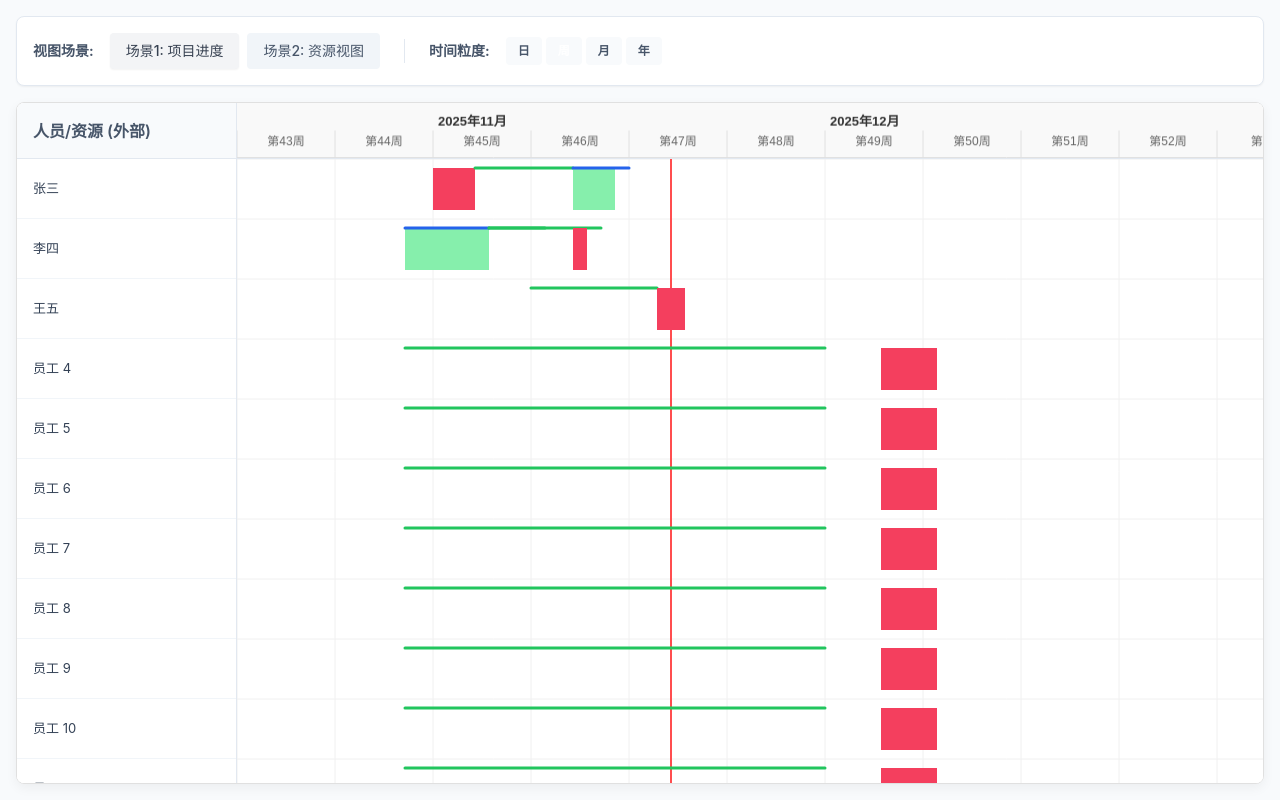
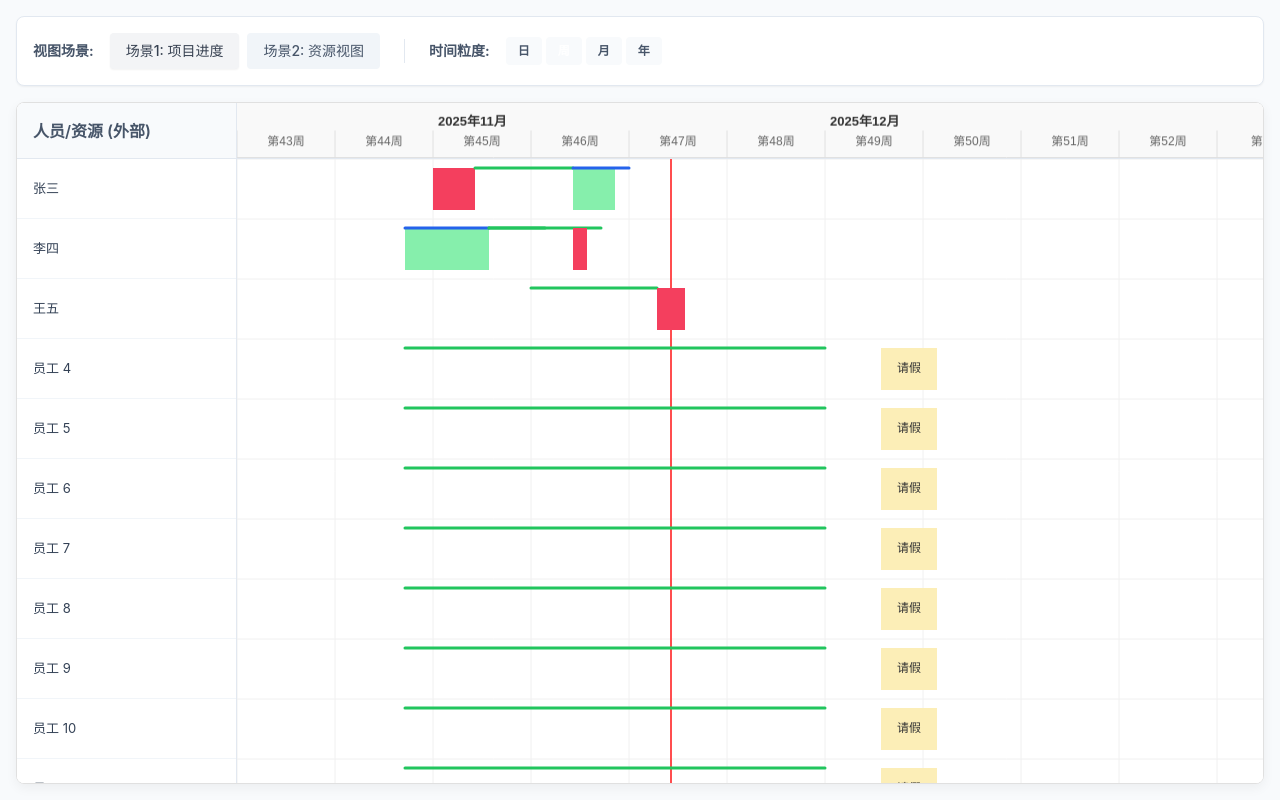
Before and after one commit to chandq/gantt-canvas-chart, a website built with Vite: page index.html in a window 1280 px wide. Both pictures are taken after a click on the button "场景2: 资源视图". Built offline with nearby package versions, Linux system fonts and the light colour scheme.

Commit message:
fix: draw center text

```diff
--- a/examples/demo2.ts
+++ b/examples/demo2.ts
@@ -1,4 +1,4 @@
-import type { GanttData } from '../src/core/types';
+import type { GanttData, Task } from '../src/core/types';
 
 export function getDemo2Data(): GanttData {
   return [
@@ -111,12 +111,14 @@ export function getDemo2Data(): GanttData {
         {
           id: `uvt_${i}_2`,
           name: `休假 ${i}`,
+          centerRemark: '请假',
           type: 'leave',
           actualStart: '2025-12-05',
           actualEnd: '2025-12-08',
+          actualBgColor: '#fceeb7',
           styleClass: 'demo2-leave'
         }
       ]
-    }))
+    })) as GanttData
   ]
 };
--- a/index.html
+++ b/index.html
@@ -130,6 +130,7 @@
           chart.updateConfig({
             showLeftRemark: false,
             showRightRemark: false,
+            showCenterRemark: true,
             showActual: true,
             showPlan: true,
             rowHeight: 60
--- a/src/core/ganttChart.ts
+++ b/src/core/ganttChart.ts
@@ -693,11 +693,13 @@ export class GanttChart {
     const taskY = y + this.config.rowHeight * 0.15;
     const taskHeight = this.config.rowHeight * 0.7;
     const styles = this.getTaskStyles(task);
+    const textY = y + this.config.rowHeight / 2;
 
     if (this.config.showActual && pos.x_actual_start && pos.x_actual_end) {
       const aWidth = pos.x_actual_end! - pos.x_actual_start;
       ctx.fillStyle = task.actualBgColor ? task.actualBgColor : styles.actualBg;
       ctx.fillRect(pos.x_actual_start, taskY, aWidth, taskHeight);
+
     }
 
     if (this.config.showPlan && pos.x_plan_start && pos.x_plan_end) {
@@ -709,7 +711,6 @@ export class GanttChart {
       ctx.stroke();
     }
 
-    const textY = y + this.config.rowHeight / 2;
     ctx.fillStyle = '#333';
     if (this.config.showLeftRemark && task.leftRemark) {
       ctx.textAlign = 'right';
@@ -720,9 +721,12 @@ export class GanttChart {
       ctx.fillText(task.rightRemark, pos.x_plan_end + 8, textY);
     }
     if (this.config.showCenterRemark && task.centerRemark) {
+      const centerX = pos.x_actual_start! + (pos.x_actual_end! - pos.x_actual_start!) / 2;
+
       ctx.textAlign = 'center';
-      ctx.fillText(task.centerRemark, pos.x_actual_start!, textY);
+      ctx.fillText(task.centerRemark, centerX!, textY, pos.x_actual_end! - pos.x_actual_start!);
     }
+
   }
 
   private getTaskStyles(task: Task): { planBorder: string; actualBg: string } {
@@ -789,7 +793,7 @@ export class GanttChart {
   private getTaskTooltipHtml(task: Task): string {
     if (task.type === 'leave') {
       const days = DateUtils.diffDaysInclusive(new Date(task.actualStart!), new Date(task.actualEnd!));
-      return `<div><span style="color: #f43f5e;">■</span> <strong>${task.name} (${days}天)</strong><br><span class="ml-4">${task.actualStart} 到 ${task.actualEnd}</span></div>`;
+      return `<div><span style="color: ${task.actualBgColor ? task.actualBgColor : '#f43f5e'};">■</span> <strong>${task.name} (${days}天)</strong><br><span class="ml-4">${task.actualStart} 到 ${task.actualEnd}</span></div>`;
     }
     let html = `<div><span style="color: ${this.getTaskStyles(task).planBorder};">■</span> <strong>${task.name
       }</strong><br>`;
```
